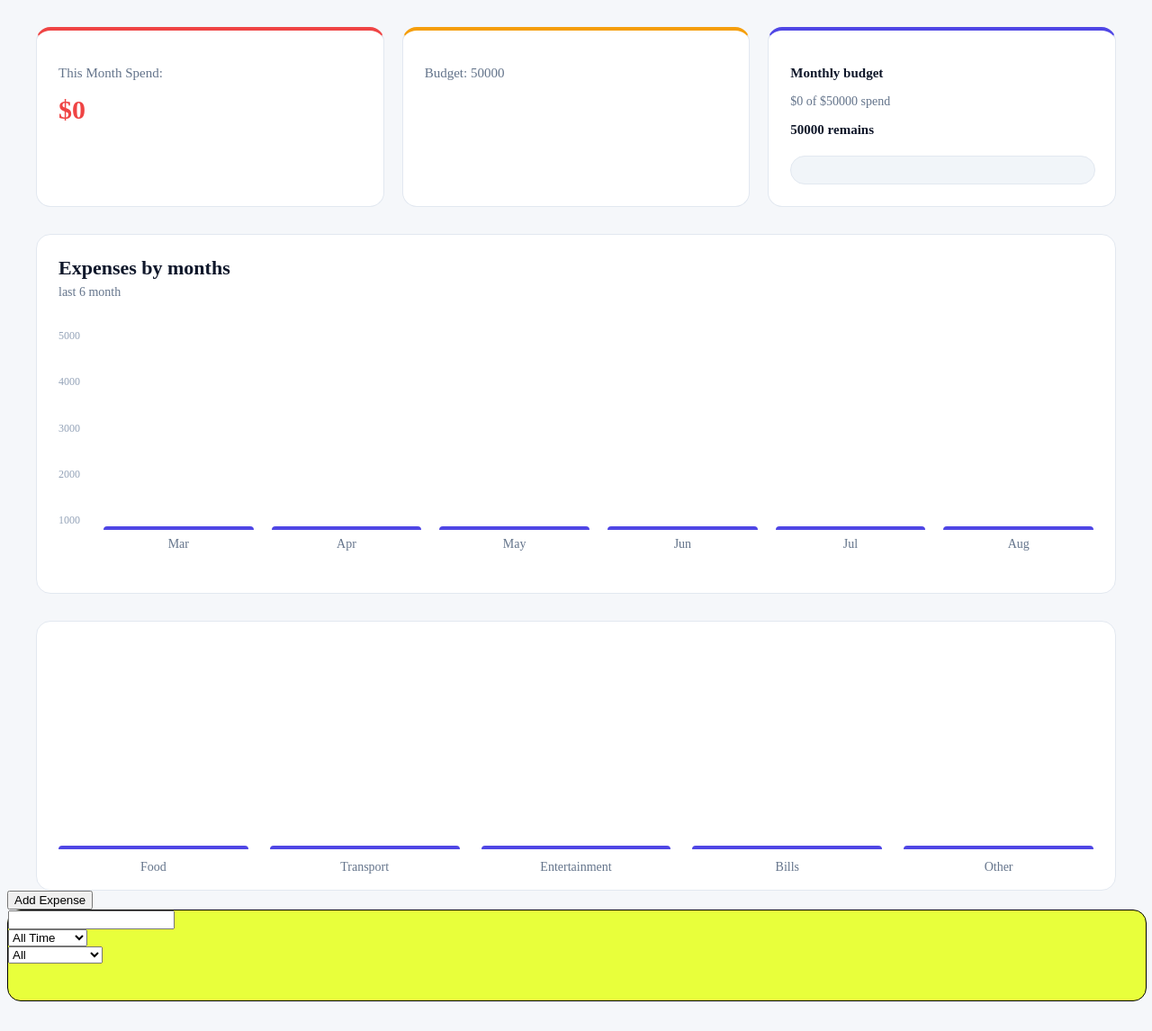
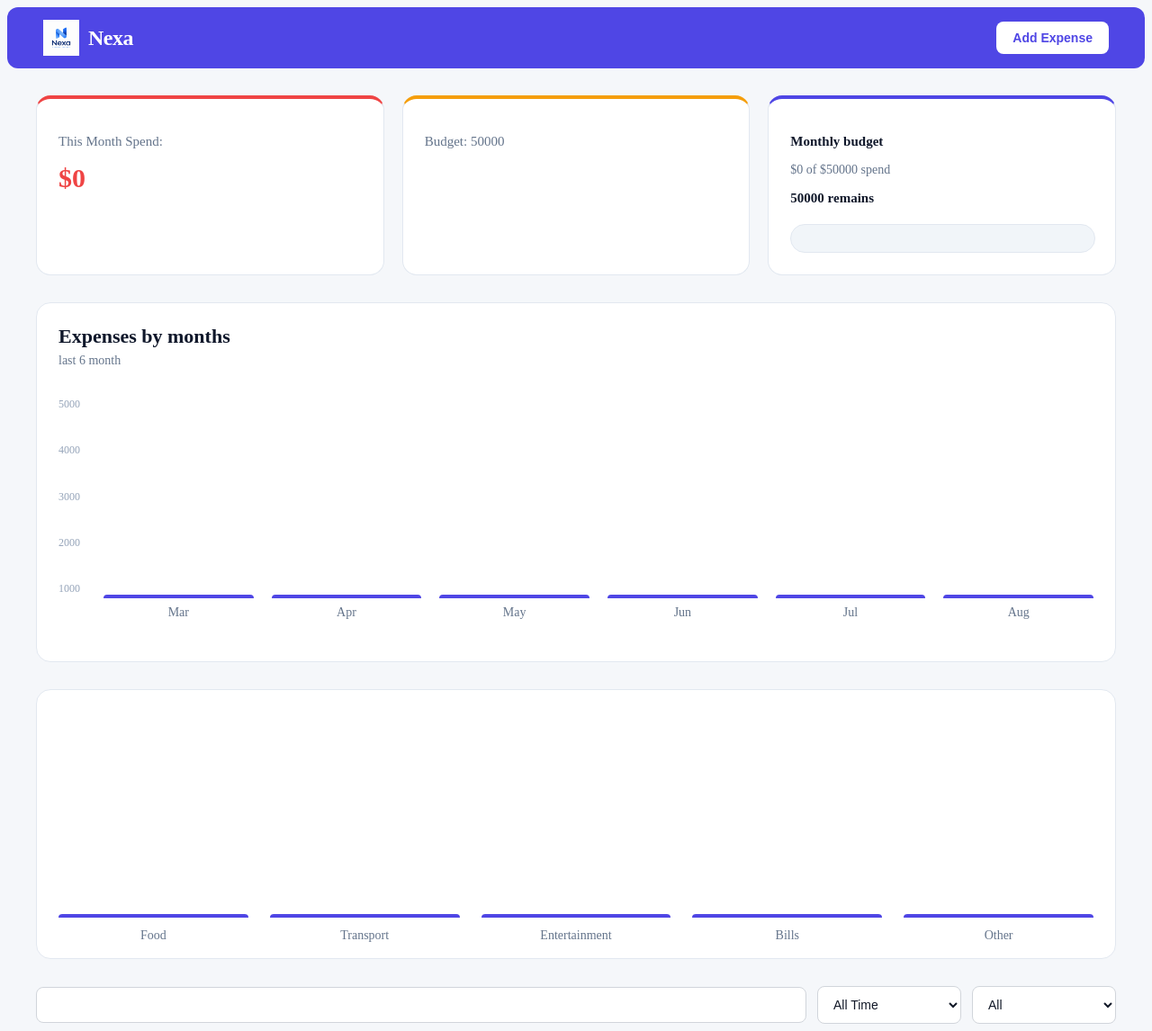
Before and after one commit to Nurik055/expense-tracker-dashboard, a React (Vite) app: page / in a window 1280 px wide. Shown: the whole page at 90% size. Before the commit the page ends 1121 px from the top, so only its background shows below. Built offline with nearby package versions, Linux system fonts and the light colour scheme.

Commit message:
the project is finished, the styling is compleate

```diff
--- a/src/components/AddingExpense/AddingExpense.css
+++ b/src/components/AddingExpense/AddingExpense.css
@@ -0,0 +1,90 @@
+.addingForm {
+  width: 100%;
+  max-width: 420px;
+  margin: 40px auto;
+  padding: 28px;
+  display: flex;
+  flex-direction: column;
+  gap: 16px;
+
+  background-color: #ffffff;
+  border: 1px solid #e5e7eb;
+  border-radius: 12px;
+  box-shadow: 0 4px 16px rgba(0, 0, 0, 0.06);
+}
+
+.addingTitle {
+  margin: 0 0 8px;
+
+  font-size: 24px;
+  font-weight: 600;
+  color: #111827;
+}
+
+.addingInputName,
+.addingInputNumber,
+.addingDescription,
+.addingSelect {
+  width: 100%;
+  box-sizing: border-box;
+  padding: 12px 14px;
+
+  border: 1px solid #d1d5db;
+  border-radius: 8px;
+  background-color: #ffffff;
+
+  font-size: 15px;
+  color: #111827;
+  outline: none;
+
+  transition: border-color 0.2s, box-shadow 0.2s;
+}
+
+.addingInputName:focus,
+.addingInputNumber:focus,
+.addingDescription:focus,
+.addingSelect:focus {
+  border-color: #6366f1;
+  box-shadow: 0 0 0 3px rgba(99, 102, 241, 0.12);
+}
+
+.addingInputName::placeholder,
+.addingInputNumber::placeholder,
+.addingDescription::placeholder {
+  color: #9ca3af;
+}
+
+.addingDescription {
+  min-height: 90px;
+  resize: vertical;
+  font-family: inherit;
+}
+
+.addingSelect {
+  cursor: pointer;
+}
+
+.addingButton {
+  margin-top: 4px;
+  padding: 12px;
+
+  border: none;
+  border-radius: 8px;
+
+  background-color: #6366f1;
+  color: #ffffff;
+
+  font-size: 15px;
+  font-weight: 600;
+  cursor: pointer;
+
+  transition: background-color 0.2s, transform 0.1s;
+}
+
+.addingButton:hover {
+  background-color: #4f46e5;
+}
+
+.addingButton:active {
+  transform: translateY(1px);
+}
--- a/src/components/AddingExpense/AddingExpense.jsx
+++ b/src/components/AddingExpense/AddingExpense.jsx
@@ -1,6 +1,7 @@
 import ListExpenses from "../ListExpenses/ListExpenses";
 import { useState } from "react";
 import { useNavigate } from "react-router-dom";
+import "../AddingExpense/AddingExpense.css";
 
 function Filtering({ addExpense }) {
   const navigate = useNavigate();
@@ -27,17 +28,15 @@ function Filtering({ addExpense }) {
   }
 
   return (
-    <form onSubmit={handleSubmit}>
+    <form className="addingForm" onSubmit={handleSubmit}>
 
-
-      <h1>Add Expense</h1>
+  <h1 className="addingTitle">Add Expense</h1>
 
   <input
     className="addingInputName"
     placeholder="Your expense"
     onChange={(e) => setInputName(e.target.value)}
   />
-
 
   <input
     className="addingInputNumber"
@@ -52,7 +51,11 @@ function Filtering({ addExpense }) {
     onChange={(e) => setInputDescrip(e.target.value)}
   />
 
-      <select value={category} onChange={(e) => setCategory(e.target.value)}>
+  <select
+    className="addingSelect"
+    value={category}
+    onChange={(e) => setCategory(e.target.value)}
+  >
     <option value="Food">Food</option>
     <option value="Transport">Transport</option>
     <option value="Entertainment">Entertainment</option>
@@ -63,10 +66,10 @@ function Filtering({ addExpense }) {
   <button
     className="addingButton"
     type="submit"
-
   >
     Add
   </button>
+
 </form>
   );
 }
--- a/src/components/Expenses/Expenses.css
+++ b/src/components/Expenses/Expenses.css
@@ -1,3 +1,91 @@
+:root {
+  --surface: #ffffff;
+  --text-primary: #0f172a;
+  --text-secondary: #64748b;
+  --border: #e2e8f0;
+  --primary: #4f46e5;
+  --negative: #ef4444;
+  --warning: #f59e0b;
+}
+/* EXPENSES */
+
 .expensesContainer {
-    background-color: rgb(84, 84, 252);
+  display: grid;
+  grid-template-columns: 1.5fr 1fr 2fr 1.5fr auto; /*complicated shit but, it tells how to position each on the row, tells how wide each column should be */
+  align-items: center;
+  gap: 20px;
+
+  width: 100%;
+  max-width: 1200px;
+  margin: 16px auto 0;
+  padding: 18px 24px;
+
+  box-sizing: border-box;
+
+  background: var(--surface);
+  border: 1px solid var(--border);
+  border-radius: 12px;
+
+  transition: box-shadow 0.2s ease;
 }
+
+.expensesContainer:hover {
+  box-shadow: 0 4px 12px rgba(15, 23, 42, 0.06);
+}
+
+/* Expense */
+
+.expenseChangeExpense {
+  color: var(--text-primary);
+  font-size: 15px;
+  font-weight: 500;
+  cursor: pointer;
+}
+
+.expenseAmount {
+  margin: 0;
+
+  color: var(--negative);
+  font-size: 16px;
+  font-weight: 700;
+}
+
+.expenseDescription {
+  margin: 0;
+
+  color: var(--text-secondary);
+  font-size: 14px;
+}
+
+.expenseCategory {
+  margin: 0;
+
+  color: var(--text-primary);
+  font-size: 14px;
+  font-weight: 500;
+}
+
+/* Remove button */
+
+.expenseRemove {
+  padding: 8px 14px;
+
+  background: transparent;
+  color: var(--negative);
+
+  border: 1px solid #fecaca;
+  border-radius: 8px;
+
+  font-family: inherit;
+  font-size: 13px;
+  font-weight: 500;
+
+  cursor: pointer;
+
+  transition: background 0.2s ease, color 0.2s ease;
+}
+
+.expenseRemove:hover {
+  background: var(--negative);
+  color: white;
+}
--- a/src/components/Expenses/Expenses.jsx
+++ b/src/components/Expenses/Expenses.jsx
@@ -31,12 +31,12 @@ function Expenses({ expense, setExpenses }) {
   }}></input> : <p>{expense.name}</p>
   return (
     <div className="expensesContainer">
-      <div onDoubleClick={changeExpense}> {theP}</div>
+      <div className="expenseChangeExpense" onDoubleClick={changeExpense}> {theP}</div>
 
-      <p>{expense.amount}</p>
-      <p>{expense.description}</p>
-      <p>{expense.category}</p>
-      <button onClick={removeExpense}>Remove</button>
+      <p className="expenseAmount">{expense.amount}</p>
+      <p className="expenseDescription">{expense.description}</p>
+      <p className="expenseCategory">{expense.category}</p>
+      <button className="expenseRemove" onClick={removeExpense}>Remove</button>
     </div>
   );
 }
--- a/src/components/Filtering/Filtering.css
+++ b/src/components/Filtering/Filtering.css
@@ -1,7 +1,52 @@
 .filterContainer {
-    background-color: rgb(232, 255, 59);
-    height: 100px;
-    width: 100%;
-    border: 1px solid black;
-    border-radius: 15px;
+  width: 100%;
+  max-width: 1200px;
+  margin: 30px auto 0;
+
+  display: flex;
+  gap: 12px;
+  align-items: center;
 }
+
+.searchContainer {
+  flex: 1;
+}
+
+.searchInput,
+.monthSelect,
+.categorySelect {
+  width: 100%;
+  box-sizing: border-box;
+  padding: 11px 13px;
+
+  border: 1px solid #d1d5db;
+  border-radius: 8px;
+  background-color: #ffffff;
+
+  font-size: 14px;
+  color: #111827;
+  outline: none;
+
+  transition: border-color 0.2s, box-shadow 0.2s;
+}
+
+.searchInput::placeholder {
+  color: #9ca3af;
+}
+
+.searchInput:focus,
+.monthSelect:focus,
+.categorySelect:focus {
+  border-color: #6366f1;
+  box-shadow: 0 0 0 3px rgba(99, 102, 241, 0.12);
+}
+
+.monthFiltering,
+.filteringCategory {
+  width: 160px;
+}
+
+.monthSelect,
+.categorySelect {
+  cursor: pointer;
+}
--- a/src/components/Filtering/Filtering.jsx
+++ b/src/components/Filtering/Filtering.jsx
@@ -14,32 +14,59 @@ function Filtering({
   setCategoryFilter,
 }) {
   return (
+
     <div className="filterContainer">
+
       <div className="searchContainer">
+
         <input
+          className="searchInput"
           value={userInput}
           onChange={(e) => setUserInput(e.target.value)}
         ></input>
+
       </div>
+
       <div className="monthFiltering">
-        <select value={select} onChange={(e) => setSelect(e.target.value)}>
+
+        <select
+          className="monthSelect"
+          value={select}
+          onChange={(e) => setSelect(e.target.value)}
+        >
+
           <option value="allTime">All Time</option>
+
           <option value="thisMonth">This Month</option>
+
         </select>
+
       </div>
+
       <div className="filteringCategory">
+
         <select
+          className="categorySelect"
           value={categoryFilter}
           onChange={(e) => setCategoryFilter(e.target.value)}
         >
+
             <option value="all">All</option>
+
           <option value="Food">Food</option>
+
           <option value="Transport">Transport</option>
+
           <option value="Entertainment">Entertainment</option>
+
           <option value="Bills">Bills</option>
+
           <option value="Other">Other</option>
+
         </select>
+
       </div>
+
     </div>
   );
 }
--- /dev/null
+++ b/src/components/Navbar/Navbar.css
@@ -0,0 +1,59 @@
+.navbar {
+  width: 100%;
+  padding: 14px 40px;
+  box-sizing: border-box;
+
+  display: flex;
+  align-items: center;
+  justify-content: space-between;
+
+  background-color: #4f46e5;
+  border-radius: 12px;
+}
+
+.navbarBrand {
+  display: flex;
+  align-items: center;
+  gap: 10px;
+}
+
+.logo {
+  width: 40px;
+  height: 40px;
+  object-fit: contain;
+}
+
+.name {
+  margin: 0;
+
+  font-size: 24px;
+  font-weight: 700;
+  letter-spacing: -0.5px;
+
+  color: #ffffff;
+}
+
+.addExpenseButton {
+  padding: 10px 18px;
+
+  border: none;
+  border-radius: 8px;
+
+  background-color: #ffffff;
+  color: #4f46e5;
+
+  font-size: 14px;
+  font-weight: 600;
+
+  cursor: pointer;
+
+  transition: background-color 0.2s, transform 0.1s;
+}
+
+.addExpenseButton:hover {
+  background-color: #f3f4f6;
+}
+
+.addExpenseButton:active {
+  transform: translateY(1px);
+}
--- /dev/null
+++ b/src/components/Navbar/Navbar.jsx
@@ -0,0 +1,33 @@
+import "../Navbar/Navbar.css";
+
+import { Link } from "react-router-dom";
+
+import NexaLogo from "../../assets/NexaLogo.png"
+
+function Navbar() {
+
+  return (
+
+    <div className="navbar">
+
+      <div className="navbarBrand">
+
+        <img className="logo" src={NexaLogo} alt="Nexa logo" />
+
+        <p className="name">Nexa</p>
+
+      </div>
+
+      <Link to="/add-expense-filtering">
+
+        <button className="addExpenseButton">Add Expense</button>
+
+      </Link>
+
+    </div>
+
+  );
+
+}
+
+export default Navbar;
--- a/src/pages/Home/Home.jsx
+++ b/src/pages/Home/Home.jsx
@@ -2,6 +2,7 @@ import "../Home/Home.css";
 import ListExpenses from "../../components/ListExpenses/ListExpenses";
 import Cards from "../../components/Cards/Cards";
 import Filtering from "../../components/Filtering/Filtering";
+import Navbar from "../../components/Navbar/Navbar"
 import { useState } from "react";
 import { Link } from "react-router-dom";
 
@@ -22,21 +23,13 @@ function Home({
 }) {
   return (
     <div>
+      <Navbar></Navbar>
       <Cards
         expenses={expenses}
         budget={budget}
         setBudget={setBudget}
       ></Cards>
-
-      <ListExpenses
-        expenses={expenses}
-        setExpenses={setExpenses}
-        expenseEqual={expenseEqual}
-      ></ListExpenses>
-      <Link to="/add-expense-filtering">
-        <button>Add Expense</button>
-      </Link>
-      <Filtering
+<Filtering
         expenses={expenses}
         userInput={userInput}
         setExpenses={setExpenses}
@@ -49,6 +42,13 @@ function Home({
         categoryFilter={categoryFilter}
         setCategoryFilter={setCategoryFilter}
       ></Filtering>
+      <ListExpenses
+        expenses={expenses}
+        setExpenses={setExpenses}
+        expenseEqual={expenseEqual}
+      ></ListExpenses>
+
+
     </div>
   );
 }
```
Also changed, not shown: src/assets/NexaLogo.png (added), src/pages/Home/Home.css (line endings or trailing spaces). Lines whose indentation alone changed are shown as unchanged.
